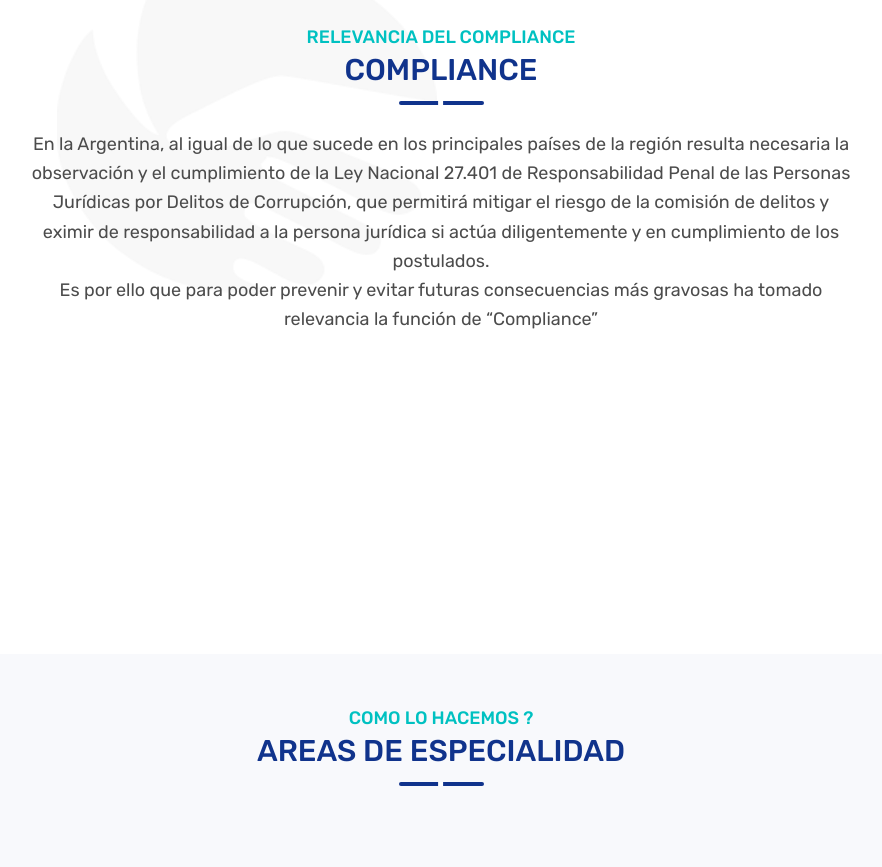
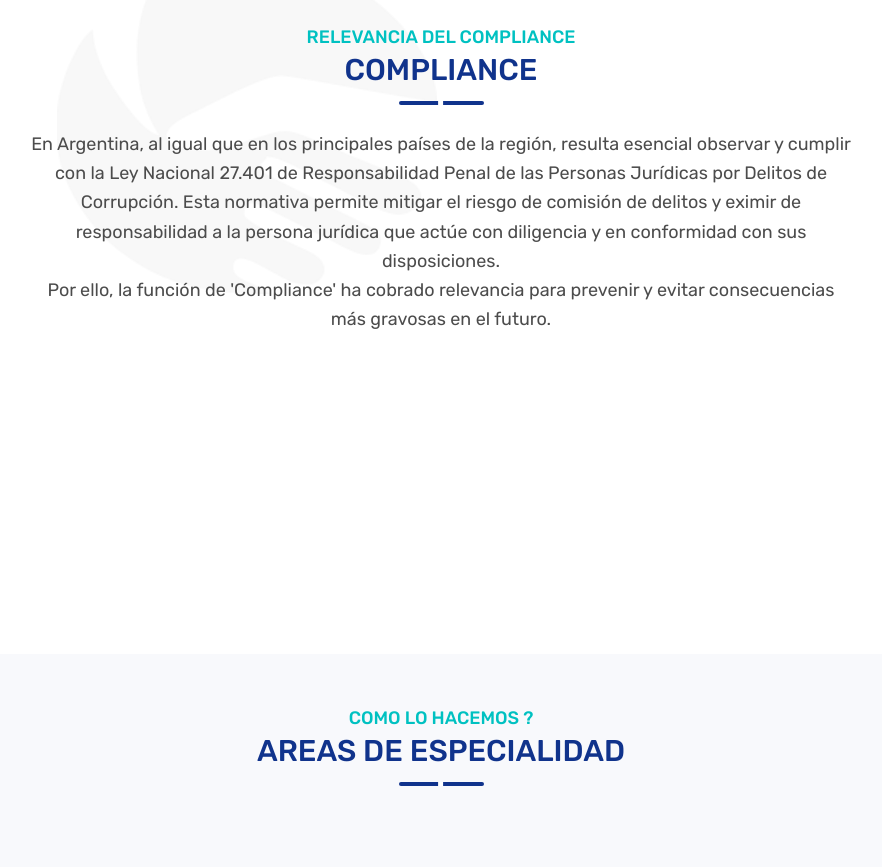
Before and after one commit to lalipognante/onestalanding-next, a Next.js app in the folder next-app/: page / in a window 1280 px wide. Shown: the part 2340-3207 px from the top of the page, without its empty margins (199-1081 px from the left). Built offline with nearby package versions, Linux system fonts and the light colour scheme.

Commit message:
Update Details.jsx

```diff
--- a/next-app/sections/Details.jsx
+++ b/next-app/sections/Details.jsx
@@ -21,10 +21,10 @@ export const Details = () => {
               <h1 className='subtitle blue details' >COMPLIANCE</h1>
               <Bar />
               <p className='text details'>
-                En la Argentina, al igual de lo que sucede en los principales países de la región resulta necesaria la observación y el cumplimiento de la Ley Nacional 27.401 de Responsabilidad Penal de las Personas Jurídicas por Delitos de Corrupción, que permitirá mitigar el riesgo de la comisión de delitos y eximir de responsabilidad a la persona jurídica si actúa diligentemente y en cumplimiento de los postulados.
+                En Argentina, al igual que en los principales países de la región, resulta esencial observar y cumplir con la Ley Nacional 27.401 de Responsabilidad Penal de las Personas Jurídicas por Delitos de Corrupción. Esta normativa permite mitigar el riesgo de comisión de delitos y eximir de responsabilidad a la persona jurídica que actúe con diligencia y en conformidad con sus disposiciones.
               </p>
               <p className='text details'>
-                Es por ello que para poder prevenir y evitar futuras consecuencias más gravosas ha tomado relevancia la función de “Compliance”
+                Por ello, la función de 'Compliance' ha cobrado relevancia para prevenir y evitar consecuencias más gravosas en el futuro.
               </p>
             </div>
           </div>
```
